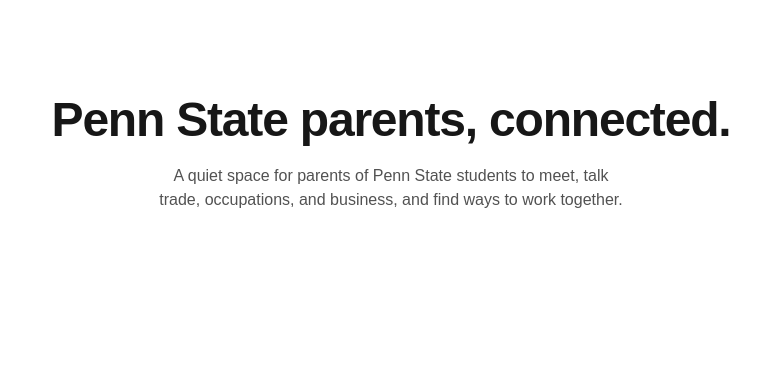
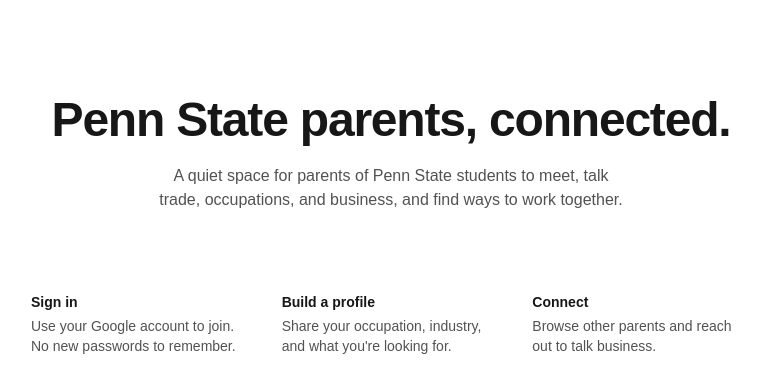
Before and after one commit to devanshig16/nittany-connect, a Next.js app: page / in a window 1280 px wide. Shown: the top 392 px of the page, without its empty margins (249-1011 px from the left). Built offline with nearby package versions, Linux system fonts and the light colour scheme.

Commit message:
feat: add feature overview section to home page

```diff
--- a/src/app/page.tsx
+++ b/src/app/page.tsx
@@ -8,6 +8,27 @@
         A quiet space for parents of Penn State students to meet, talk trade,
         occupations, and business, and find ways to work together.
       </p>
+
+      <div className="mt-20 grid grid-cols-1 gap-8 text-left sm:grid-cols-3">
+        <div>
+          <h2 className="text-sm font-semibold">Sign in</h2>
+          <p className="mt-1 text-sm text-neutral-600 dark:text-neutral-400">
+            Use your Google account to join. No new passwords to remember.
+          </p>
+        </div>
+        <div>
+          <h2 className="text-sm font-semibold">Build a profile</h2>
+          <p className="mt-1 text-sm text-neutral-600 dark:text-neutral-400">
+            Share your occupation, industry, and what you&apos;re looking for.
+          </p>
+        </div>
+        <div>
+          <h2 className="text-sm font-semibold">Connect</h2>
+          <p className="mt-1 text-sm text-neutral-600 dark:text-neutral-400">
+            Browse other parents and reach out to talk business.
+          </p>
+        </div>
+      </div>
     </div>
   );
 }
```
